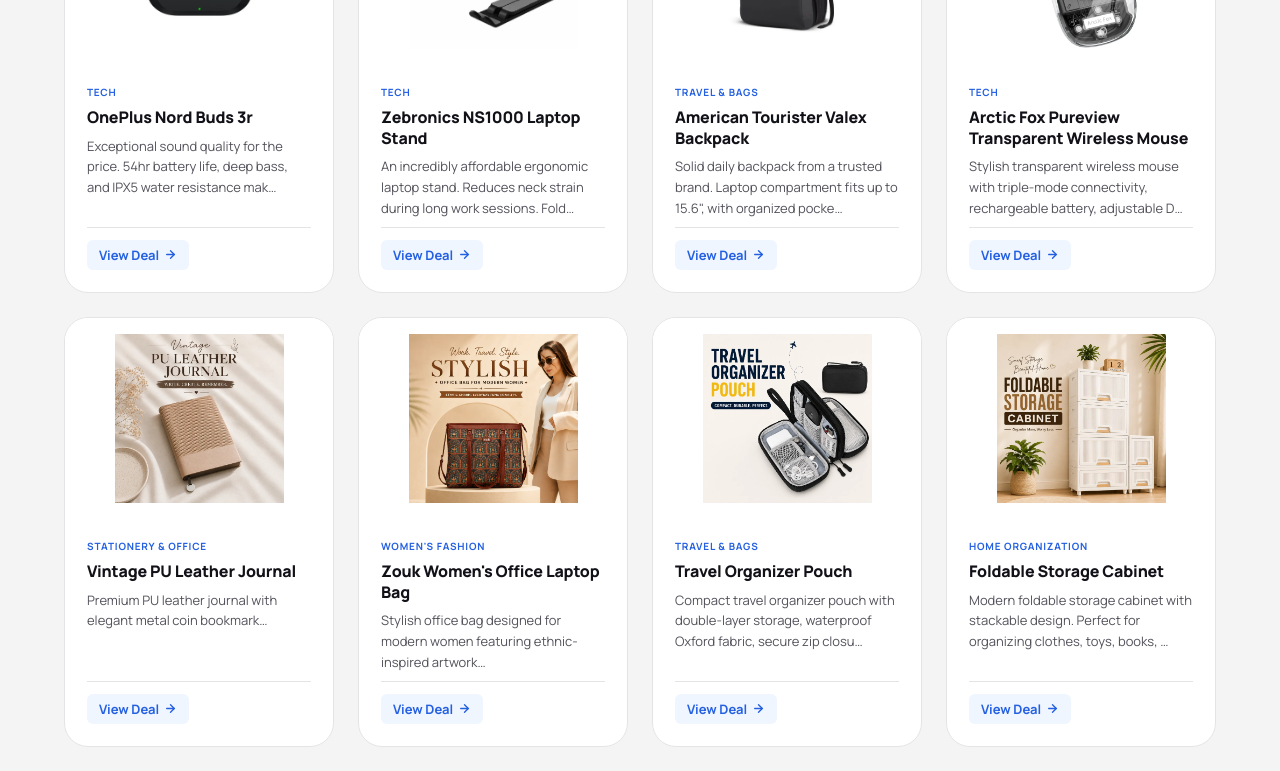
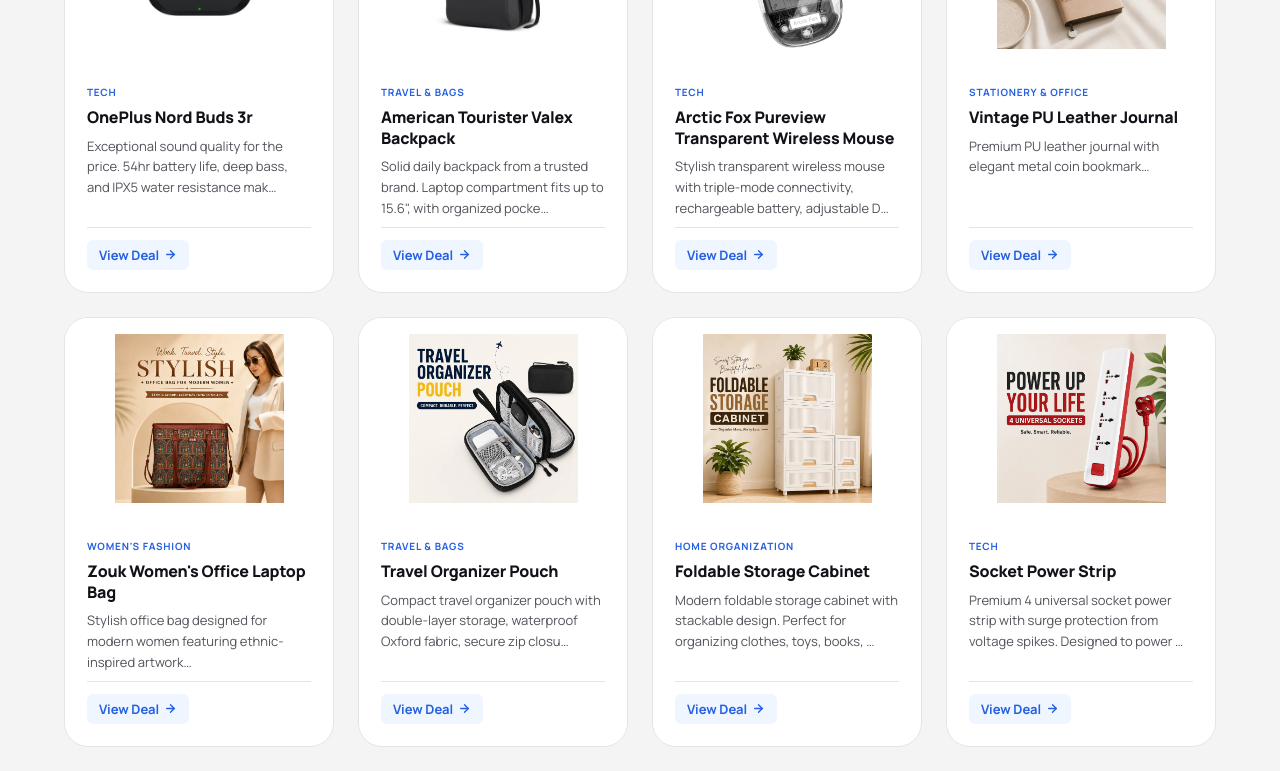
Before and after one commit to JayeshDev-25/Affiliate-website, a React (Vite) app: page / in a window 1280 px wide. Shown: the part 1100-1871 px from the top of the page. Built offline with nearby package versions, Linux system fonts and the light colour scheme.

Commit message:
Products

```diff
--- a/src/App.jsx
+++ b/src/App.jsx
@@ -52,6 +52,8 @@
 import img_41 from "./assets/images/products/41.webp";
 import img_42 from "./assets/images/products/42.webp";
 import img_43 from "./assets/images/products/43.webp";
+import img_44 from "./assets/images/products/44.webp";
+import img_45 from "./assets/images/products/45.webp";
 //
 const PRODUCTS = [
   {
@@ -88,7 +90,7 @@
     description:
       "An incredibly affordable ergonomic laptop stand. Reduces neck strain during long work sessions. Foldable and portable — fits any bag.",
     features: ["Foldable & portable", "6 height levels", "Anti-slip pads", "Up to 15.6\" laptops"],
-    featured: true,
+    featured: false,
   },
   {
     id: 4,
@@ -815,6 +817,42 @@
     ],
     featured: false
   },
+  {
+    id: 44,
+    title: 'LEDO 12 Slot Watch Box Organizer Case',
+    category: 'Home Organization',
+    tag: 'Watch Storage',
+    image: img_44,
+    affiliateUrl: 'https://link.amazon/B020E2N4i',
+    description: 'Premium 12-slot watch organizer with PU leather exterior and soft velvet interior for safe, stylish storage.',
+    features: [
+      '12 spacious watch compartments',
+      'Soft velvet interior protection',
+      'Premium PU leather finish',
+      'Secure anti-rust lock design',
+      'Suitable for watches & accessories',
+      'Great gift for watch collectors'
+    ],
+    featured: true
+  },
+  {
+    id: 45,
+    title: "URBAN FOREST Seattle Genuine Leather RFID Wallet",
+    category: "Accessories",
+    tag: "Men's Wallet",
+    image: img_45,
+    affiliateUrl: "https://link.amazon/B0fPZRlcF",
+    description: "Premium genuine leather wallet featuring RFID protection, multiple storage compartments, and a sleek slim design for everyday use.",
+    features: [
+      "RFID blocking security technology",
+      "Premium genuine leather construction",
+      "6 dedicated card slots",
+      "Coin pocket and zippered compartment",
+      "Dual currency compartments",
+      "Slim and lightweight everyday carry design"
+    ],
+    featured: true
+  },
 ];
 
 const CATEGORIES = ["All", ...new Set(PRODUCTS.map((p) => p.category))];
```
Also changed, not shown: src/assets/images/products/44.webp (added), src/assets/images/products/45.webp (added).
